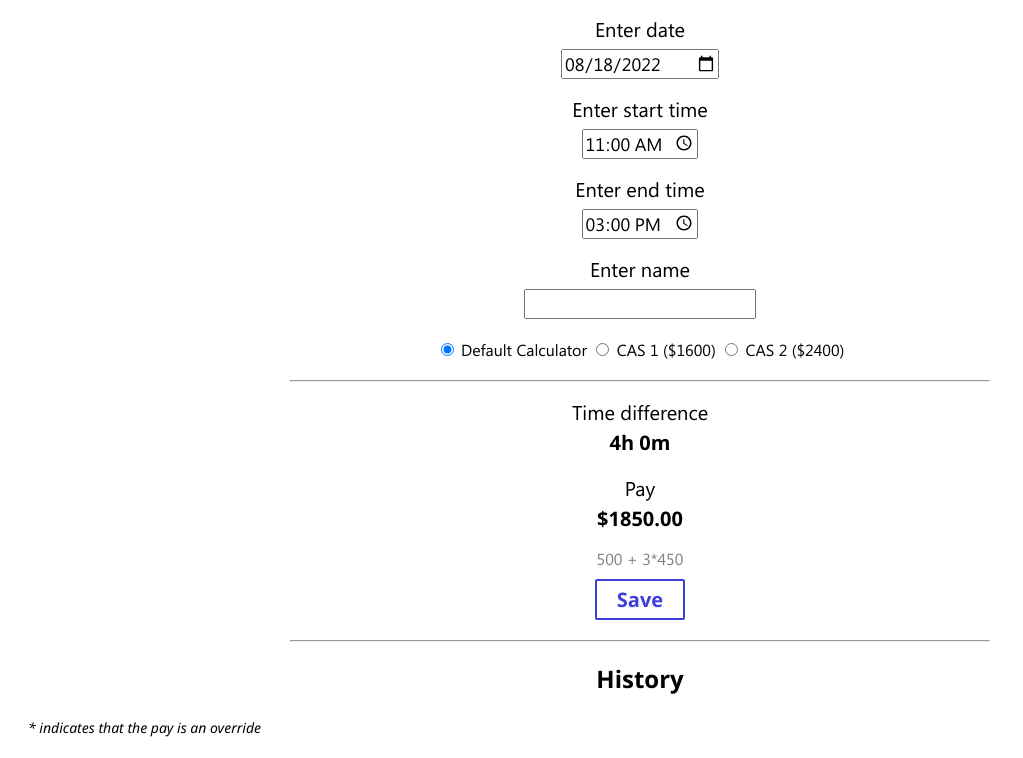
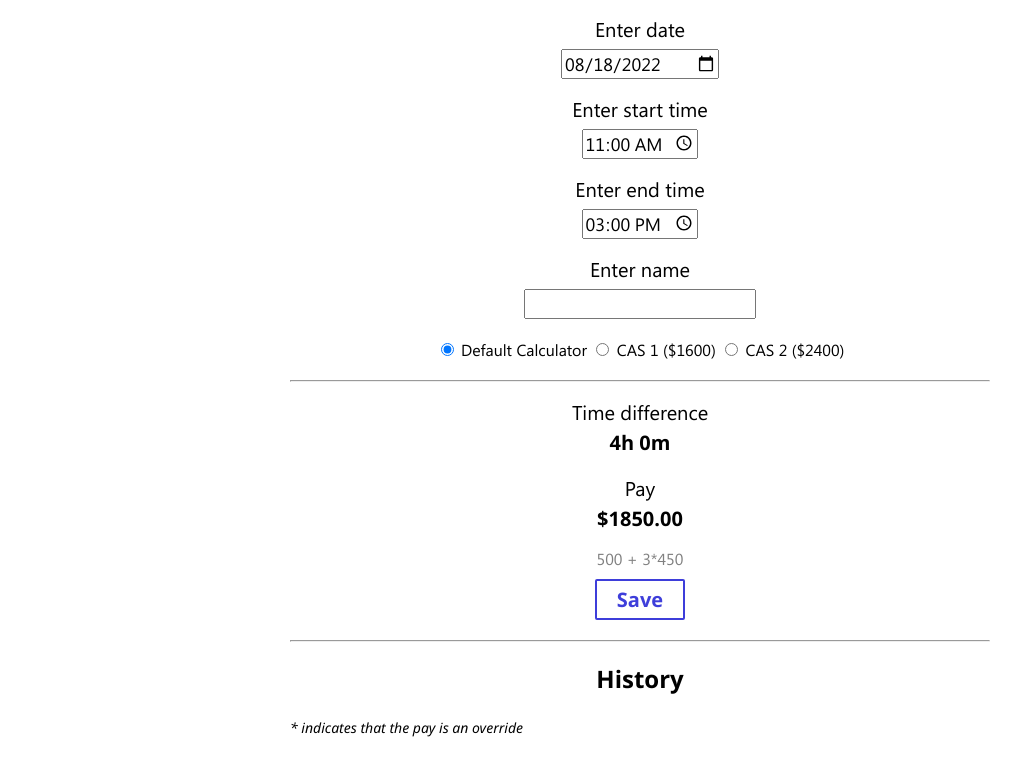
Before and after one commit to ethannp/time-calc, a plain HTML site: page index.html in a window 1280 px wide. Shown: the part 67-825 px from the top of the page, without its empty margins (0-1023 px from the left). Drawn offline with Linux system fonts and the light colour scheme.

Commit message:
Fix spacing

```diff
--- a/index.html
+++ b/index.html
@@ -46,7 +46,7 @@
         <hr>
     </div>
     <h2 style="text-align:center;">History</h2>
-    <p><i style="font-size: 14px; padding-left: 20px;">* indicates that the pay is an override</i></p>
+    <p class="container"><i style="font-size: 14px;">* indicates that the pay is an override</i></p>
     <div class="container" id="ranges" style="margin-bottom: 20px;">
     </div>
 
```
